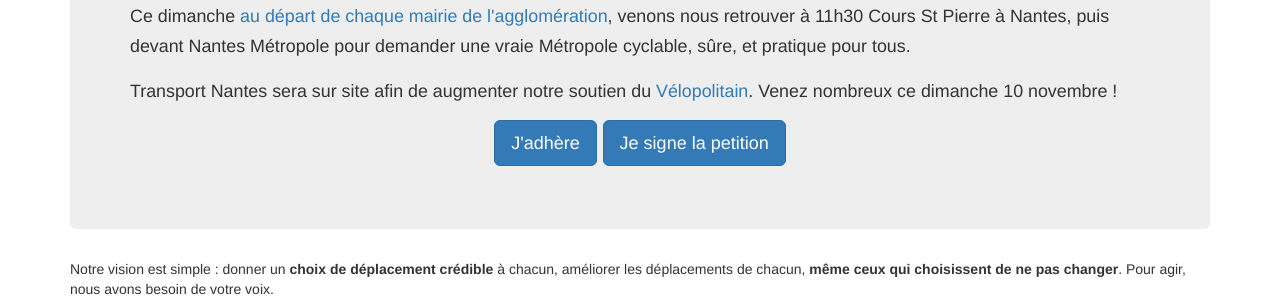
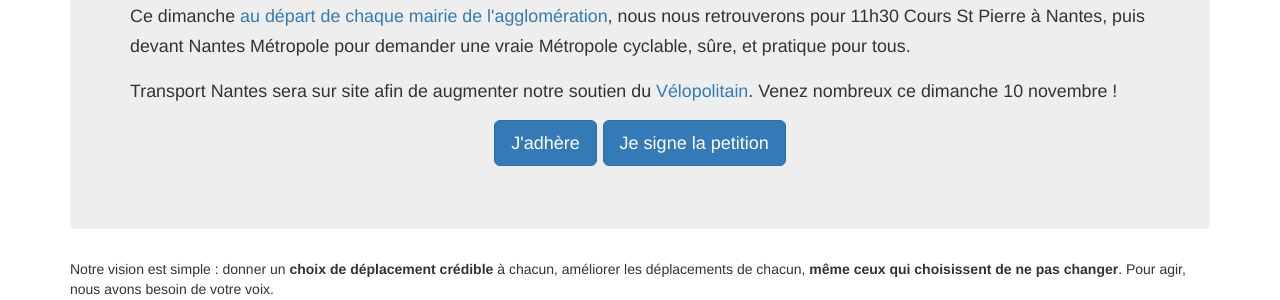
Before and after one commit to transport-nantes/TN_flask_web, a Flask app: page /D/1/accueil in a window 1280 px wide. Shown: the part 1250-1550 px from the top of the page. Run offline with Flask 2, Linux system fonts and the light colour scheme; some libraries are stand-ins or nearby versions.

Commit message:
Add minor improvements to Convergence announcment

```diff
--- a/app/templates/index.html
+++ b/app/templates/index.html
@@ -22,10 +22,10 @@
 	    <p class="text-important">  <small>Ce dimanche
 		<a href="http://placeauvelo-nantes.fr/1468-2/" target="_blank">
 		    au départ de chaque mairie de l'agglomération</a>,
-		    venons nous retrouver à 11h30 Cours St Pierre à
-		    Nantes, puis devant Nantes Métropole pour demander
-		    une vraie Métropole cyclable, sûre, et pratique
-		    pour tous.</small> </p>
+		    nous nous retrouverons pour 11h30 Cours St Pierre
+		    à Nantes, puis devant Nantes Métropole pour
+		    demander une vraie Métropole cyclable, sûre, et
+		    pratique pour tous.</small> </p>
 
 	    <p><small>
 		Transport Nantes sera sur site afin de augmenter notre soutien du
```
